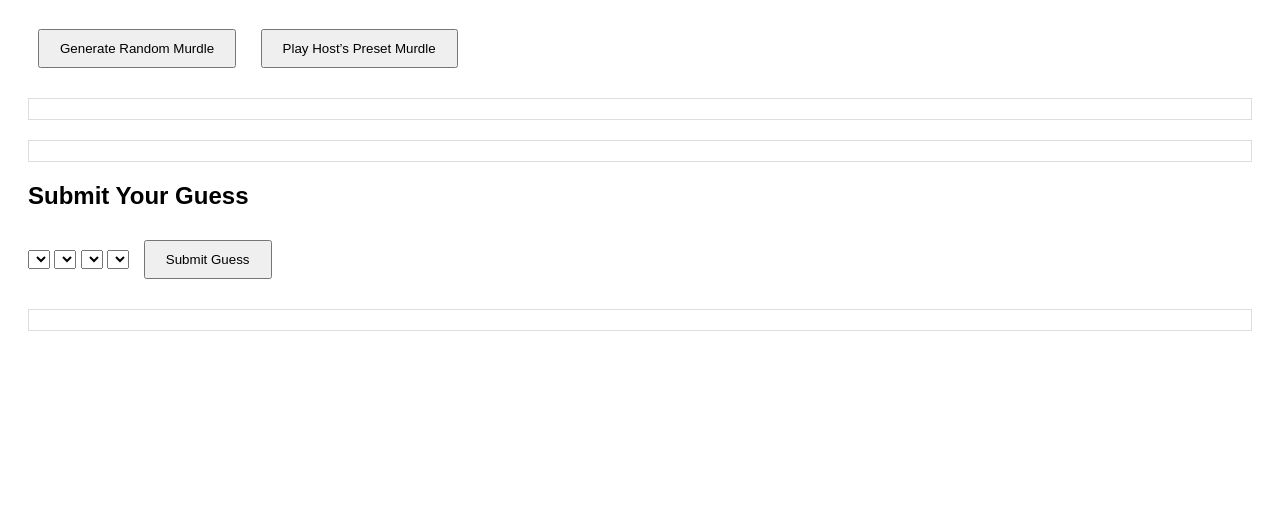
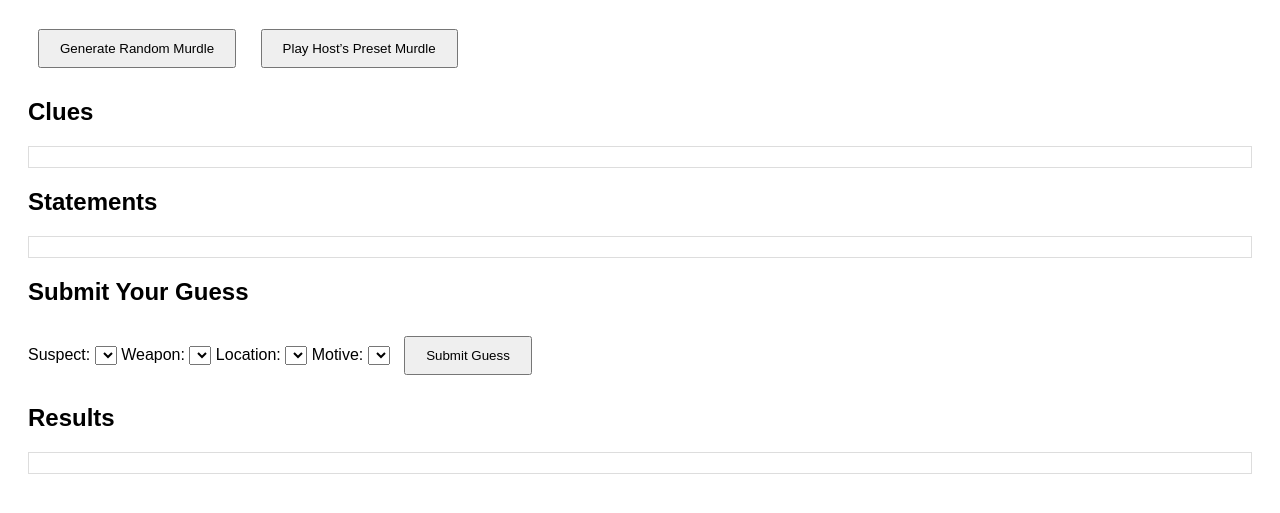
Before and after one commit to blehwouldntdothat/interactive-murdermystery, a plain HTML site: page index.html in a window 1280 px wide. Shown: the part 89-602 px from the top of the page. Drawn offline with Linux system fonts and the light colour scheme.

Commit message:
Update index.html

```diff
--- a/index.html
+++ b/index.html
@@ -1,7 +1,7 @@
 <!DOCTYPE html>
 <html>
 <head>
-    <title>Bleh's Murder Mystery</title>
+    <title>Murdle</title>
     <link rel="stylesheet" href="style.css">
 </head>
 <body>
@@ -11,29 +11,40 @@
 <button id="randomBtn">Generate Random Murdle</button>
 <button id="presetBtn">Play Host’s Preset Murdle</button>
 
+<h2>Clues</h2>
 <div id="clues"></div>
+
+<h2>Statements</h2>
 <div id="statements"></div>
 
 <h2>Submit Your Guess</h2>
+
+<label>Suspect:</label>
 <select id="guessSuspect"></select>
+
+<label>Weapon:</label>
 <select id="guessWeapon"></select>
+
+<label>Location:</label>
 <select id="guessLocation"></select>
+
+<label>Motive:</label>
 <select id="guessMotive"></select>
 
 <button id="submitGuess">Submit Guess</button>
 
+<h2>Results</h2>
 <div id="results"></div>
 
 <script src="data/suspects.js"></script>
 <script src="data/weapons.js"></script>
 <script src="data/locations.js"></script>
 <script src="data/motives.js"></script>
+<script src="data/clues.js"></script>
 <script src="data/statements.js"></script>
-<script src="data/clues.js"></script>
-
-<script src="puzzles/presetPuzzles.js"></script>
 
 <script src="engine/generator.js"></script>
+<script src="puzzles/presetPuzzles.js"></script>
 <script src="main.js"></script>
 
 </body>
```
